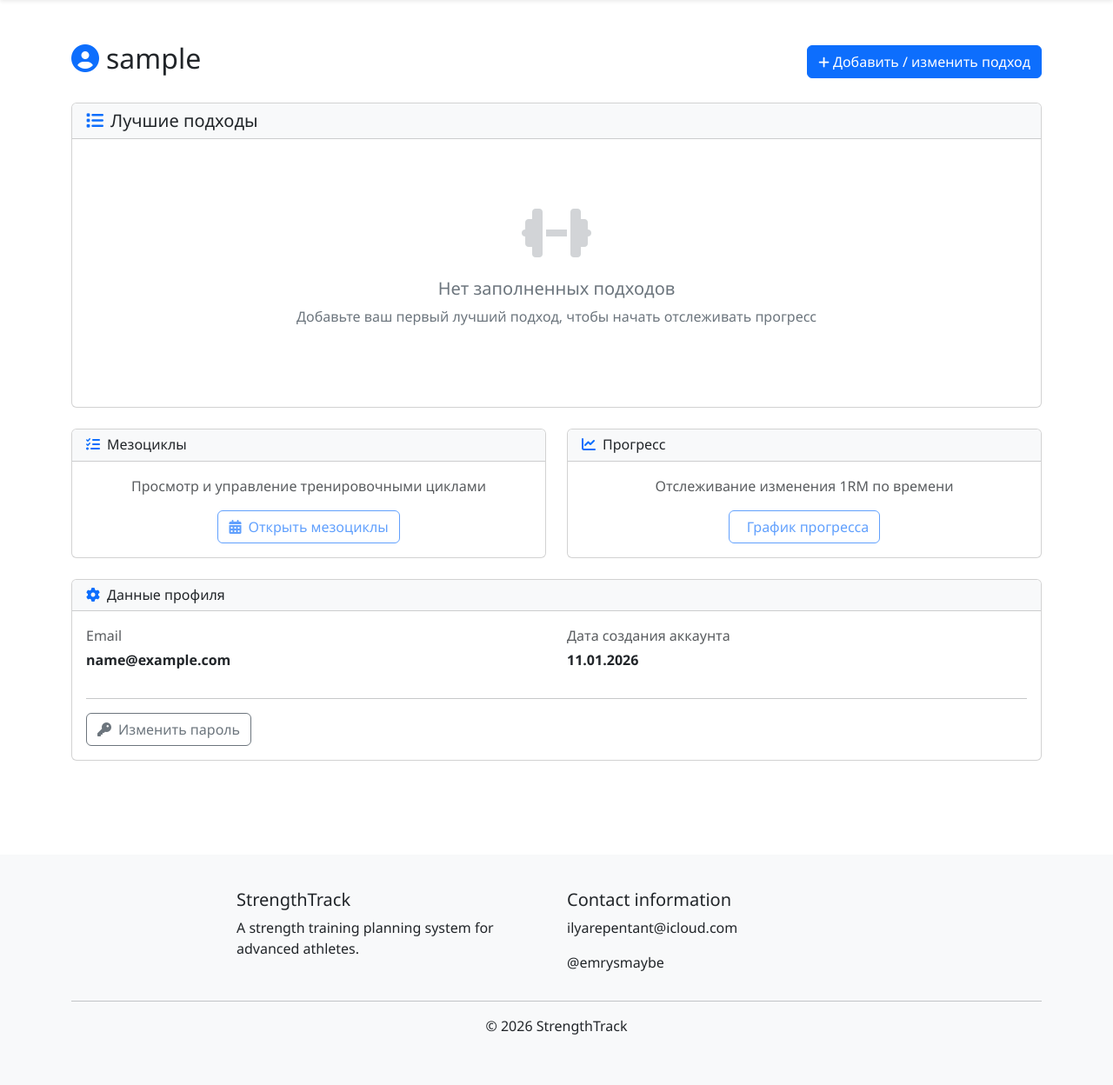
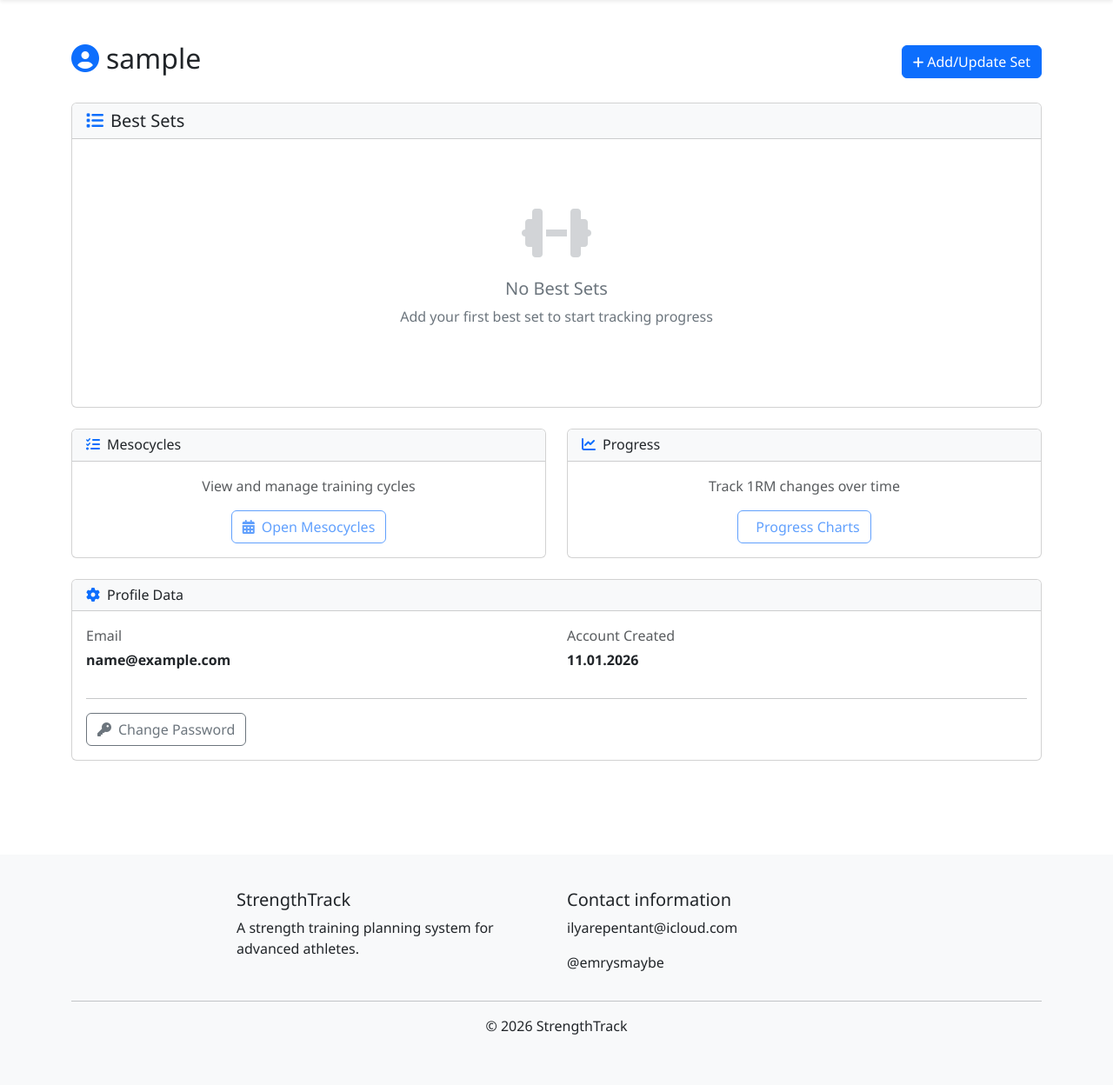
Before and after one commit to repen7ant/StrengthTrack, a Django app: page /accounts/profile/ in a window 1280 px wide. Shown: the part 62-1310 px from the top of the page at 87% size. Run offline with Django 5.2, Linux system fonts and the light colour scheme; the visitor is signed in with stand-in values (Sample User, id 1); data that the repository does not hold is empty; some libraries are stand-ins or nearby versions.

Commit message:
change exercises list via new command file, translate everything to englsh

```diff
--- a/core/models.py
+++ b/core/models.py
@@ -14,25 +14,13 @@ class UserProfile(models.Model):
 
 
 class Exercise(models.Model):
-    MUSCLE_GROUP_CHOICES = [
-        ("chest", "Грудь"),
-        ("back", "Спина"),
-        ("legs", "Ноги"),
-        ("shoulders", "Плечи"),
-        ("arms", "Руки"),
-        ("core", "Кор"),
-    ]
-
-    name = models.CharField(max_length=200)
-    is_main = models.BooleanField(
-        default=False, help_text="Основное упражнение (присед/жим/тяга)"
-    )
-    muscle_group = models.CharField(max_length=20, choices=MUSCLE_GROUP_CHOICES)
-    description = models.TextField(blank=True)
+    name = models.CharField(max_length=200, unique=True)
     created_at = models.DateTimeField(auto_now_add=True)
 
     class Meta:
-        ordering = ["-is_main", "name"]
+        ordering = ["name"]
+        verbose_name = "Упражнение"
+        verbose_name_plural = "Упражнения"
 
     def __str__(self):
         return self.name
--- a/core/templates/accounts/profile.html
+++ b/core/templates/accounts/profile.html
@@ -49,7 +49,7 @@
                     <i class="fas fa-user-circle me-2 text-primary"></i>{{ user.username }}
                 </h2>
                 <a href="{% url 'add_best_set' %}" class="btn btn-primary">
-                    <i class="fas fa-plus me-1" style="font-size: 0.9rem;"></i>Добавить / изменить подход
+                    <i class="fas fa-plus me-1" style="font-size: 0.9rem;"></i>Add/Update Set
                 </a>
             </div>
         </div>
@@ -61,7 +61,7 @@
             <div class="card">
                 <div class="card-header bg-light">
                     <h5 class="mb-0">
-                        <i class="fas fa-list me-2 text-primary"></i>Лучшие подходы
+                        <i class="fas fa-list me-2 text-primary"></i>Best Sets
                     </h5>
                 </div>
                 <div class="card-body">
@@ -76,25 +76,25 @@
                                             </h6>
 
                                             <div class="best-set-stat">
-                                                <span class="best-set-stat-label">Вес и повторения</span>
-                                                <span class="best-set-stat-value">{{ best_set.weight }} кг × {{ best_set.reps }}</span>
+                                                <span class="best-set-stat-label">Weight & Reps</span>
+                                                <span class="best-set-stat-value">{{ best_set.weight }} kg × {{ best_set.reps }}</span>
                                             </div>
 
                                             <div class="best-set-stat p-3 bg-light rounded mt-3">
-                                                <span class="best-set-stat-label d-block mb-1">Расчётный 1RM</span>
-                                                <span class="text-success" style="font-weight: bold; font-size: 1.4rem;">{{ best_set.estimated_1rm }} кг</span>
+                                                <span class="best-set-stat-label d-block mb-1">Estimated 1RM</span>
+                                                <span class="text-success" style="font-weight: bold; font-size: 1.4rem;">{{ best_set.estimated_1rm }} kg</span>
                                             </div>
 
                                             <small class="text-muted d-block mt-3">
-                                                Обновлено: {{ best_set.updated_at|date:"d.m.Y" }}
+                                                Updated: {{ best_set.updated_at|date:"d.m.Y" }}
                                             </small>
                                         </div>
                                         <div class="card-footer bg-white">
                                             <div class="text-end">
                                                 <a href="{% url 'delete_best_set' best_set.id %}"
                                                     class="btn btn-outline-danger btn-sm"
-                                                    onclick="return confirm('Удалить подход {{ best_set.exercise.name }}?')">
-                                                    <i class="fas fa-trash me-1"></i>Удалить
+                                                    onclick="return confirm('Delete {{ best_set.exercise.name }} set?')">
+                                                    <i class="fas fa-trash me-1"></i>Delete
                                                 </a>
                                             </div>
                                         </div>
@@ -105,8 +105,8 @@
                     {% else %}
                         <div class="empty-state">
                             <i class="fas fa-dumbbell"></i>
-                            <h5>Нет заполненных подходов</h5>
-                            <p class="mb-3">Добавьте ваш первый лучший подход, чтобы начать отслеживать прогресс</p>
+                            <h5>No Best Sets</h5>
+                            <p class="mb-3">Add your first best set to start tracking progress</p>
                         </div>
                     {% endif %}
                 </div>
@@ -120,13 +120,13 @@
             <div class="card">
                 <div class="card-header bg-light">
                     <h6 class="mb-0">
-                        <i class="fas fa-list-check me-2 text-primary"></i>Мезоциклы
+                        <i class="fas fa-list-check me-2 text-primary"></i>Mesocycles
                     </h6>
                 </div>
                 <div class="card-body text-center">
-                    <p class="text-muted mb-3">Просмотр и управление тренировочными циклами</p>
+                    <p class="text-muted mb-3">View and manage training cycles</p>
                     <a href="#" class="btn btn-outline-primary disabled">
-                        <i class="fas fa-calendar-alt me-2"></i>Открыть мезоциклы
+                        <i class="fas fa-calendar-alt me-2"></i>Open Mesocycles
                     </a>
                 </div>
             </div>
@@ -135,13 +135,13 @@
             <div class="card">
                 <div class="card-header bg-light">
                     <h6 class="mb-0">
-                        <i class="fas fa-chart-line me-2 text-primary"></i>Прогресс
+                        <i class="fas fa-chart-line me-2 text-primary"></i>Progress
                     </h6>
                 </div>
                 <div class="card-body text-center">
-                    <p class="text-muted mb-3">Отслеживание изменения 1RM по времени</p>
+                    <p class="text-muted mb-3">Track 1RM changes over time</p>
                     <a href="#" class="btn btn-outline-primary disabled">
-                        <i class="fas fa-graph me-2"></i>График прогресса
+                        <i class="fas fa-graph me-2"></i>Progress Charts
                     </a>
                 </div>
             </div>
@@ -154,7 +154,7 @@
             <div class="card">
                 <div class="card-header bg-light">
                     <h6 class="mb-0">
-                        <i class="fas fa-cog me-2 text-primary"></i>Данные профиля
+                        <i class="fas fa-cog me-2 text-primary"></i>Profile Data
                     </h6>
                 </div>
                 <div class="card-body">
@@ -164,13 +164,13 @@
                             <p class="fw-bold">{{ user.email }}</p>
                         </div>
                         <div class="col-md-6">
-                            <p class="text-muted mb-1">Дата создания аккаунта</p>
+                            <p class="text-muted mb-1">Account Created</p>
                             <p class="fw-bold">{{ user.userprofile.created_at|date:"d.m.Y" }}</p>
                         </div>
                     </div>
                     <hr>
                     <a href="{% url 'password_reset' %}" class="btn btn-outline-secondary">
-                        <i class="fas fa-key me-2"></i>Изменить пароль
+                        <i class="fas fa-key me-2"></i>Change Password
                     </a>
                 </div>
             </div>
```
Also changed, not shown: accounts/forms.py (+11 -15 lines), core/admin.py (+27 -1 lines), core/management/commands/populate_exercises.py (added, +55 -0 lines), core/templates/accounts/add_best_set.html (+23 -12 lines), core/management/__init__.py (added), core/management/commands/__init__.py (added), core/migrations/0006_alter_exercise_options_remove_exercise_description_and_more.py (added).
